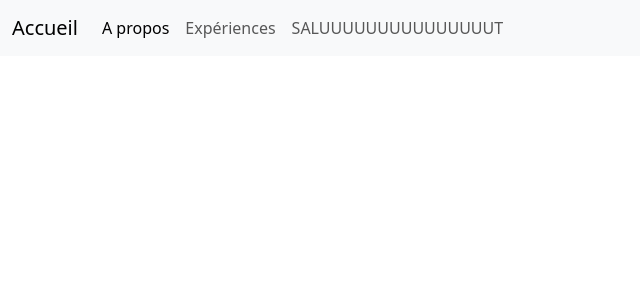
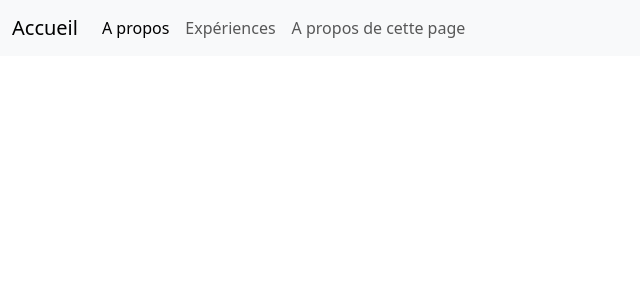
Before and after one commit to MaximeRichard78/2PHPDSymfony, a Symfony app: template templates/base.html.twig in a window 1280 px wide. Shown: the top 300 px of the page, without its empty margins (0-640 px from the left). Run offline with Twig, Linux system fonts and the light colour scheme; the template is opened without the code that fills it, so the values that code supplies are empty; some libraries are stand-ins or nearby versions.

Commit message:
changement

```diff
--- a/templates/base.html.twig
+++ b/templates/base.html.twig
@@ -26,7 +26,7 @@
           <a class="nav-link" href="#">Expériences</a>
         </li>
         <li class="nav-item">
-          <a class="nav-link" href="#">SALUUUUUUUUUUUUUUUT</a>
+          <a class="nav-link" href="#">A propos de cette page</a>
         </li>
       </ul>
     </div>
```
